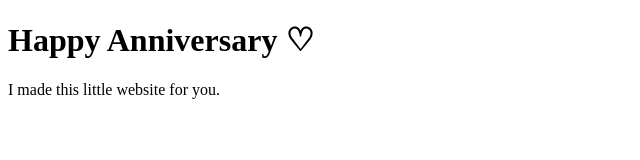
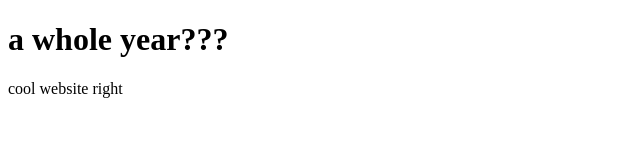
Before and after one commit to jiinloong/anniversary, a plain HTML site: page index.html in a window 1280 px wide. Shown: the whole page, without its empty margins (0-640 px from the left). Drawn offline with Linux system fonts and the light colour scheme.

Commit message:
Update index.html

```diff
--- a/index.html
+++ b/index.html
@@ -1,10 +1,10 @@
 <!DOCTYPE html>
 <html>
 <head>
-  <title>Our Scrapbook</title>
+  <title>HAPPY ONE YEAR ANNIVERSARY</title>
 </head>
 <body>
-  <h1>Happy Anniversary ♡</h1>
-  <p>I made this little website for you.</p>
+  <h1>a whole year???</h1>
+  <p>cool website right</p>
 </body>
 </html>
```
